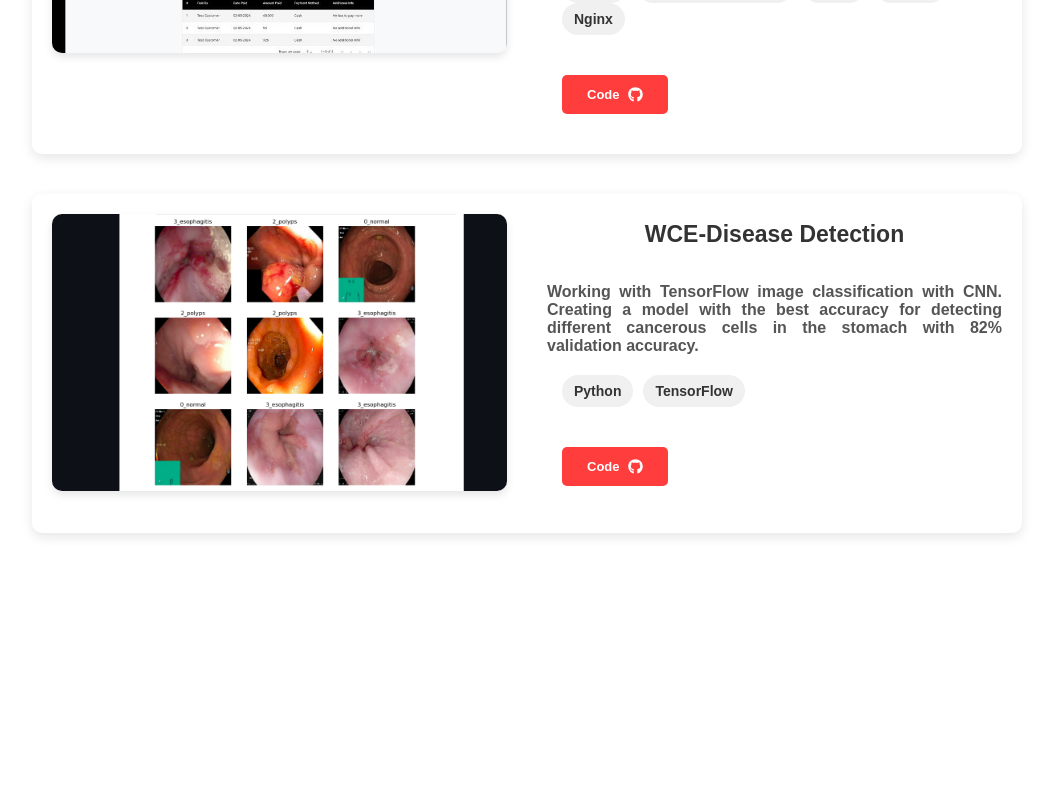
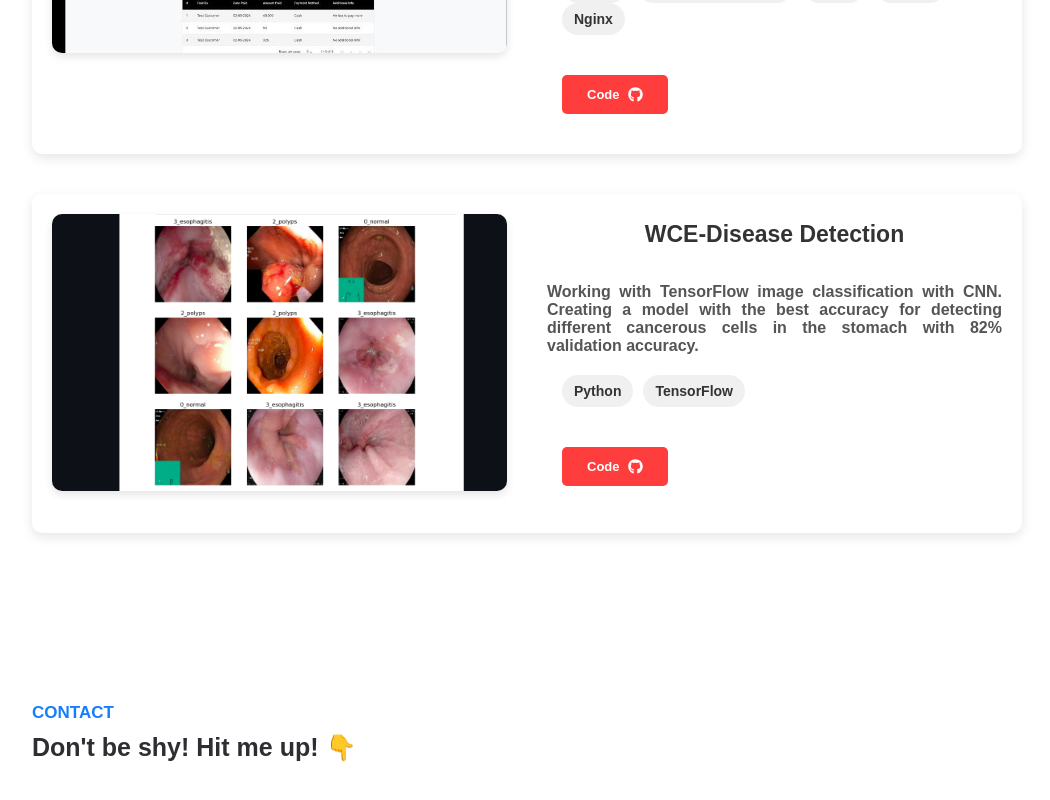
Before and after one commit to hn-agnihotri29/my_portfolio, a React (Create React App) app: page / in a window 1280 px wide. Shown: the part 2765-3565 px from the top of the page, without its empty margins (113-1163 px from the left). Before the commit the page ends 3338 px from the top, so only its background shows below. Built offline with nearby package versions, Linux system fonts and the light colour scheme.

Commit message:
[Contact] Added the new contact component with style.

```diff
--- a/src/App.jsx
+++ b/src/App.jsx
@@ -1,4 +1,5 @@
 import AboutMe from "./components/AboutMe/AboutMe";
+import Contact from "./components/Contact/Contact";
 import Experience from "./components/Experiences/Experience";
 import Home from "./components/Home/Home";
 import Navbar from "./components/Navbar/Navbar";
@@ -12,6 +13,7 @@ function App() {
       <AboutMe />
       <Experience />
       <Project />
+      <Contact />
     </div>
   );
 }
--- /dev/null
+++ b/src/components/Contact/Contact.jsx
@@ -0,0 +1,19 @@
+import React from 'react';
+import './Contact.style.scss';
+
+const Contact = () => {
+    return (
+        <div className='contact'>
+            <div className='container'>
+                <div className='contact_content'>
+                    <div className='contact_title'>
+                        <p>contact</p>
+                        <h3>Don't be shy! Hit me up! 👇</h3>
+                    </div>
+                </div>
+            </div>
+        </div>
+    )
+}
+
+export default Contact
--- /dev/null
+++ b/src/components/Contact/Contact.style.scss
@@ -0,0 +1,32 @@
+.contact {
+    background-color: #fff;
+    padding: 11rem 0;
+}
+
+.container {
+    margin: 0 auto;
+    max-width: 107rem;
+    padding: 0 4rem;
+}
+
+.contact_content {
+    display: flex;
+    flex-direction: column;
+}
+
+.contact_title {
+    p {
+        color: #147efb;
+        font-size: 1.7rem;
+        font-weight: 700;
+        margin-bottom: 1rem;
+        text-transform: uppercase;
+        text-align: left;
+    }
+
+    h3 {
+        color: #2d2e32;
+        font-size: 2.5rem;
+        text-align: left;
+    }
+}
```
